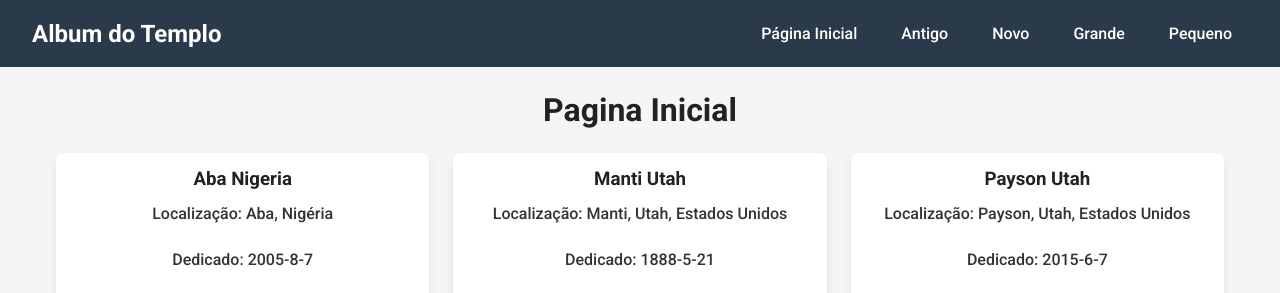
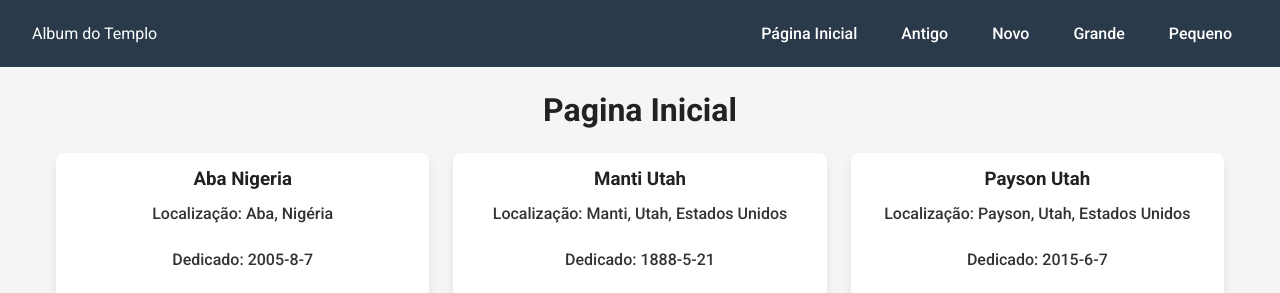
Before and after one commit to pklhydra/wdd131, a plain HTML site: page templos-filtrados.html in a window 1280 px wide. Shown: the top 293 px of the page. Drawn offline with Linux system fonts and the light colour scheme.

Commit message:
Fix erros

```diff
--- a/templos-filtrados.html
+++ b/templos-filtrados.html
@@ -14,8 +14,7 @@
 <link href="https://fonts.googleapis.com/css2?family=Roboto:ital,wght@0,100..900;1,100..900&display=swap" rel="stylesheet">
 </head>
 <body>
-    <header>
-        <h1>Album do Templo</h1>
+    <header>Album do Templo
         <button id="menu-btn" aria-label="abrir Menu">☰</button>
         <nav>
             <ul id='menu-links'>
```
